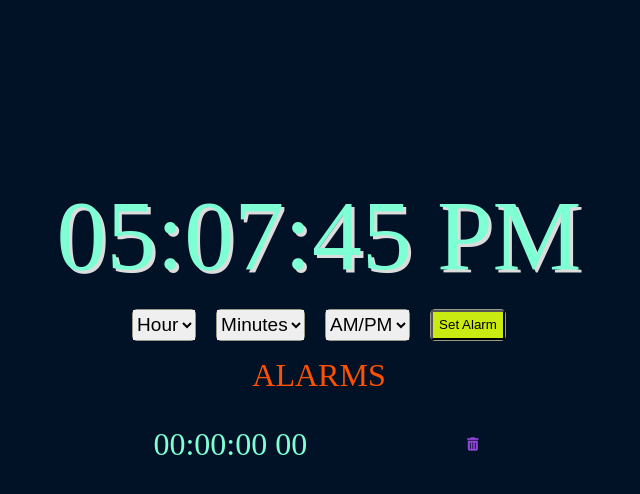
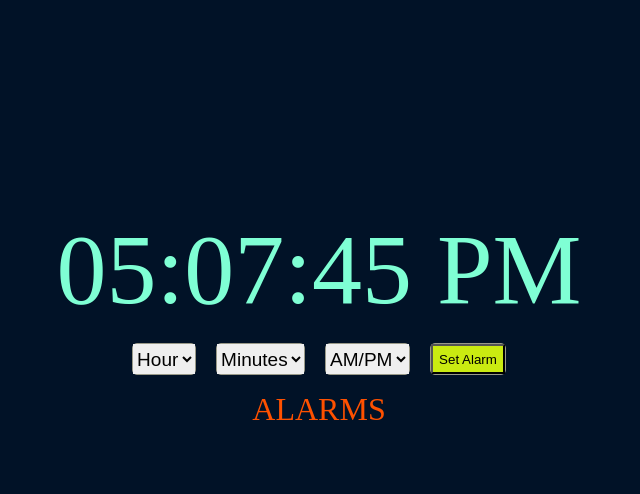
Before and after one commit to HarishPJ21/Alarm, a plain HTML site: page Index.html in a window 1280 px wide. Both pictures are taken after a click on the element "Set Alarm". Shown: the whole page, without its empty margins (321-961 px from the left). Drawn offline with Linux system fonts and the light colour scheme.

Commit message:
final code

```diff
--- a/css/styles.css
+++ b/css/styles.css
@@ -19,7 +19,6 @@ body{
     flex-direction: column;
     #time{
         color: aquamarine;
-        text-shadow: 3px 3px 0px gainsboro;
         font-size: 100px;
     }
 }
--- a/js/alarm.js
+++ b/js/alarm.js
@@ -7,6 +7,10 @@ class Clock{
         this.allAlarm = document.querySelector('.allAlarms');//selecting allAlarms class as a veriable
         this.addAlarm=document.querySelector('.setAlarm').addEventListener("click",()=>{
             let alarmObj={};
+            if(SelectDD[0].value=="00" || SelectDD[2].value=="00"){
+            alert("kindly select a valid data")
+            return;
+        }
             alarmObj.time=`${SelectDD[0].value}:${SelectDD[1].value}:${"00"} ${SelectDD[2].value}`;
             alarmObj.index=this.alarmArray.length;
             this.alarmArray.push(alarmObj);
```
